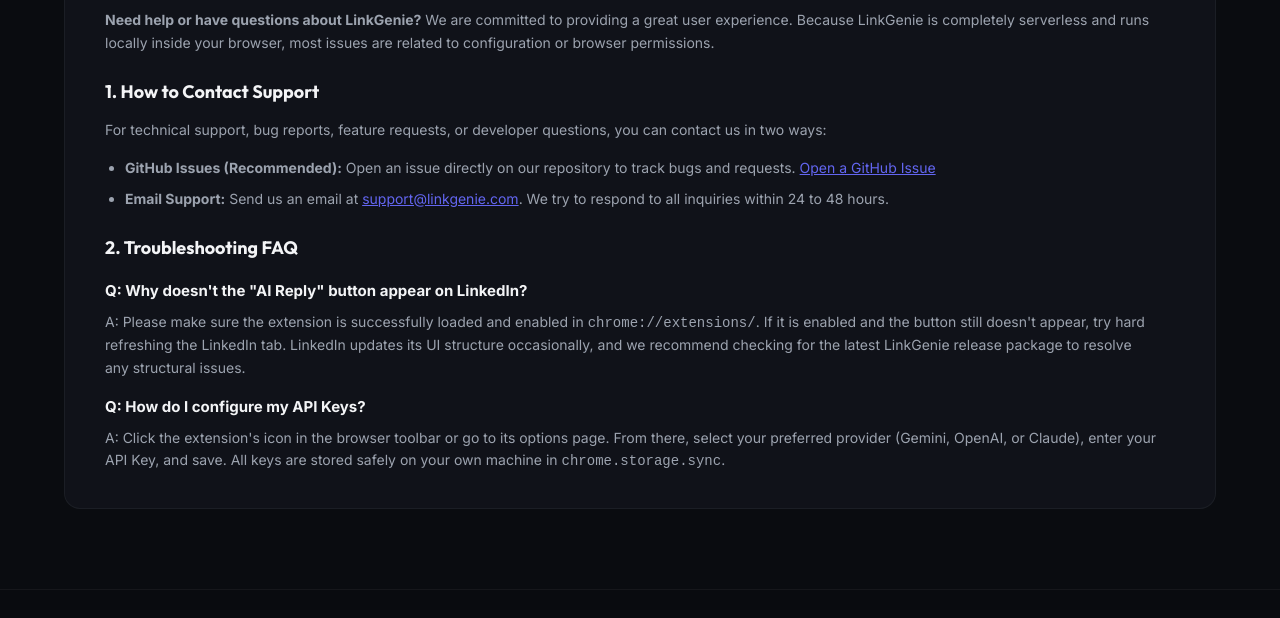
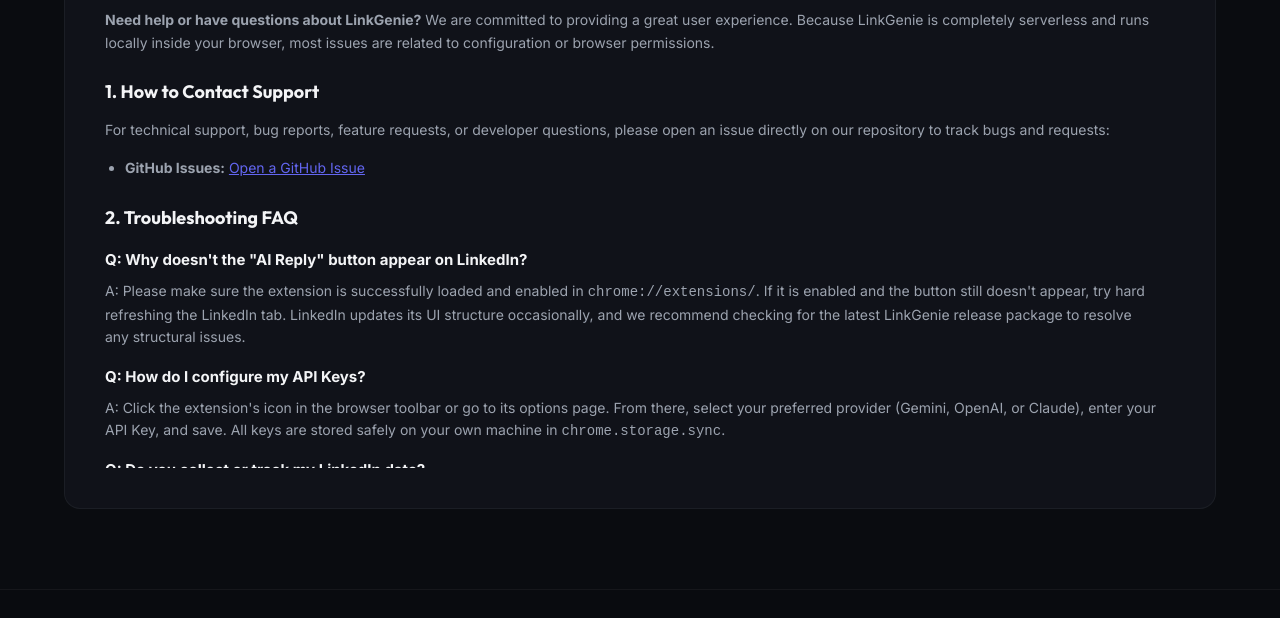
Before and after one commit to rajann44/linkgenie, a browser extension: page website/index.html in a window 1280 px wide. Shown: the part 3722-4340 px from the top of the page. Drawn offline with Linux system fonts and the light colour scheme.

Commit message:
Update support contact details and hide email in website UI

```diff
--- a/website/index.html
+++ b/website/index.html
@@ -214,10 +214,9 @@
           <p><strong>Need help or have questions about LinkGenie?</strong> We are committed to providing a great user experience. Because LinkGenie is completely serverless and runs locally inside your browser, most issues are related to configuration or browser permissions.</p>
 
           <h3>1. How to Contact Support</h3>
-          <p>For technical support, bug reports, feature requests, or developer questions, you can contact us in two ways:</p>
+          <p>For technical support, bug reports, feature requests, or developer questions, please open an issue directly on our repository to track bugs and requests:</p>
           <ul>
-            <li><strong>GitHub Issues (Recommended):</strong> Open an issue directly on our repository to track bugs and requests. <a href="https://github.com/rajann44/linkgenie/issues" target="_blank" style="color: #6366f1;">Open a GitHub Issue</a></li>
-            <li><strong>Email Support:</strong> Send us an email at <a href="mailto:support@linkgenie.com" style="color: #6366f1;">support@linkgenie.com</a>. We try to respond to all inquiries within 24 to 48 hours.</li>
+            <li><strong>GitHub Issues:</strong> <a href="https://github.com/rajann44/linkgenie/issues" target="_blank" style="color: #6366f1;">Open a GitHub Issue</a></li>
           </ul>
 
           <h3>2. Troubleshooting FAQ</h3>
```
Also changed, not shown: CHROMEWEBSTORE.md (+1 -1 lines).
